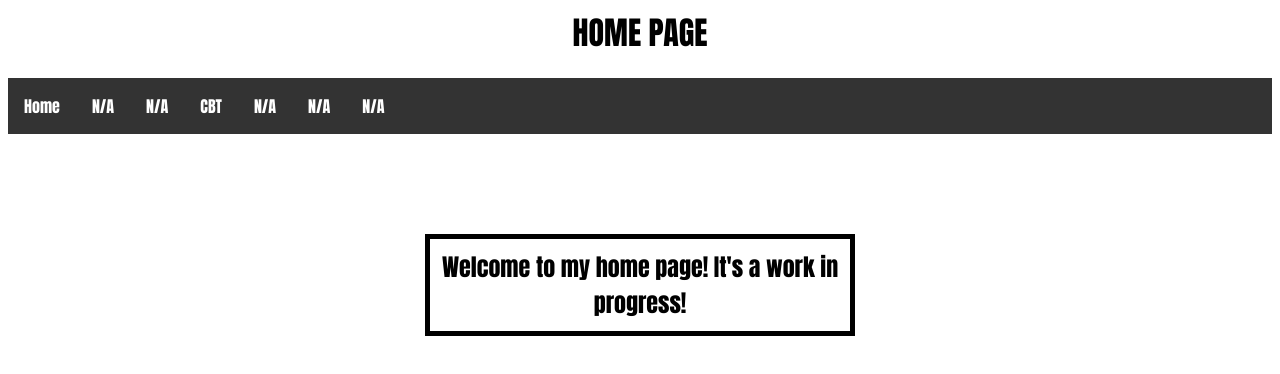
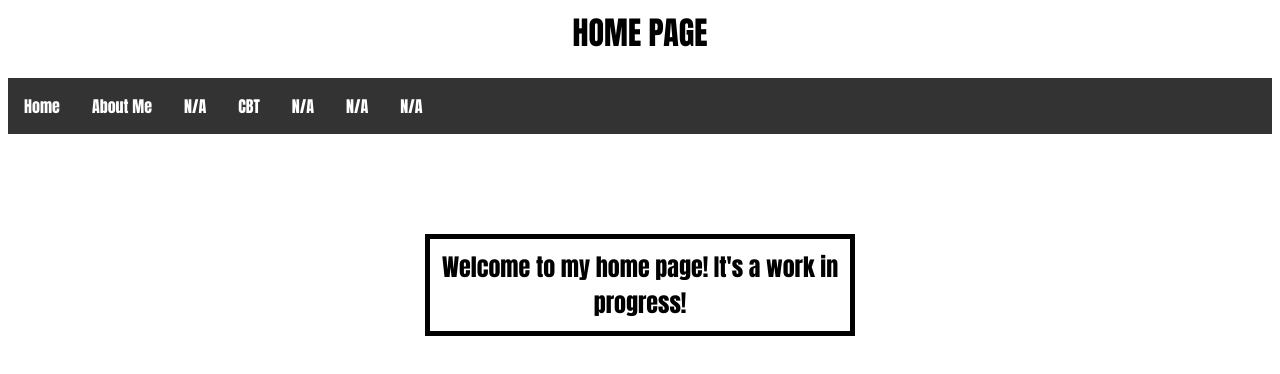
Before and after one commit to ryanbellows/ryanbellows.github.io, a plain HTML site: page index.html in a window 1280 px wide. Drawn offline with Linux system fonts and the light colour scheme.

Commit message:
Update index.html

```diff
--- a/index.html
+++ b/index.html
@@ -64,7 +64,7 @@ background: url("G.jpg") no-repeat fixed center;
 <nav>
 <ul>
  <li style="font-family:impact;"> <a href = "index.html"> Home </a> </li>
- <li style="font-family:impact;"><a href = "ryanbellows.github.io/About me.html"> N/A </a></li>
+ <li style="font-family:impact;"><a href = "ryanbellows.github.io/About me.html"> About Me </a></li>
  <li style="font-family:impact;"><a href = "family.html"> N/A </a> </li>
  <li style="font-family:impact;"><a href = "friends.html"> CBT </a> </li>
  <li style="font-family:impact;"><a href = "portfolio/index.html"> N/A </a> </li>
```
